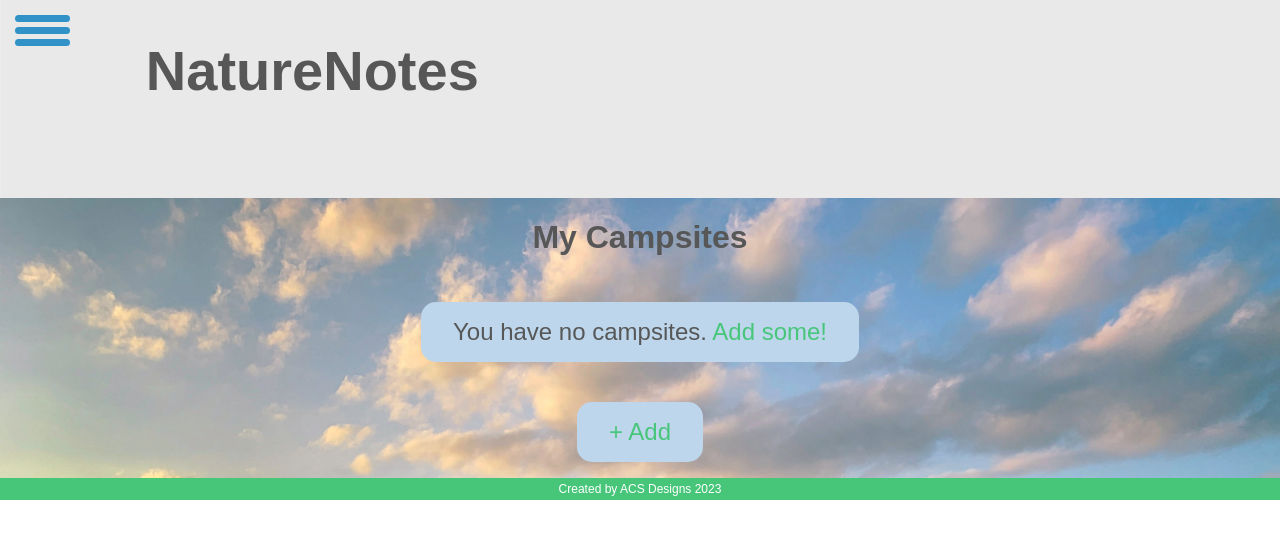
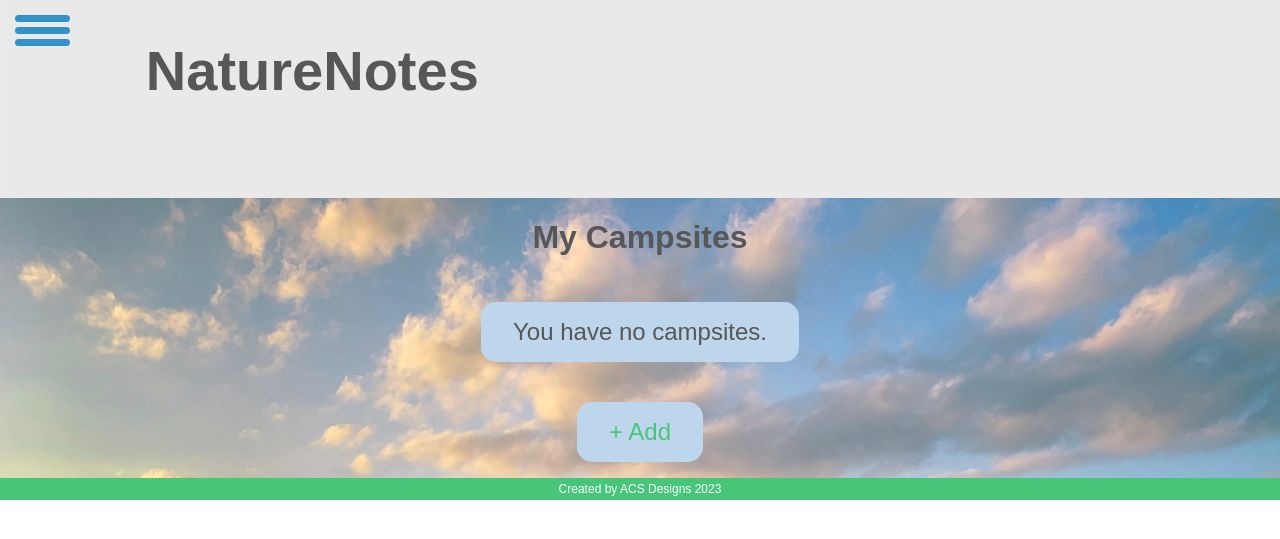
Before and after one commit to caseystell/nature-notes, a Django app: page /campsites/ in a window 1280 px wide. Shown: the top 539 px of the page. Run offline with Django 4.2, Linux system fonts and the light colour scheme; the visitor is signed in with stand-in values (Sample User, id 1); data that the repository does not hold is empty; some web fonts are replaced.

Commit message:
update CSS

```diff
--- a/main_app/static/css/style.css
+++ b/main_app/static/css/style.css
@@ -285,7 +285,7 @@ a:hover, .btn:hover, .login:hover {
     font-size: 1.5rem;
 }
 
-#no-campsites > a, #add-campsite {
+#add-campsite {
     color: #47C67A;
 }
 
@@ -434,6 +434,8 @@ a:hover, .btn:hover, .login:hover {
     grid-column: 1 / span 1;
     grid-row: 1 / span 2;
     margin-bottom: -0.7rem;
+    width: 14rem;
+    max-width: 100%;
 }
 
 #user-campsite-photo, #placeholder-photo {
--- a/main_app/templates/campsites/index.html
+++ b/main_app/templates/campsites/index.html
@@ -24,7 +24,7 @@
                 </div>
             </a>
         {% empty %}
-            <p id="no-campsites">You have no campsites. <a href="{% url 'campsites_create' %}">Add some!</a></p>
+            <p id="no-campsites">You have no campsites.</p>
         {% endfor %}
         <a id="add-campsite" href="{% url 'campsites_create' %}">+ Add</a>
     </div>
```
